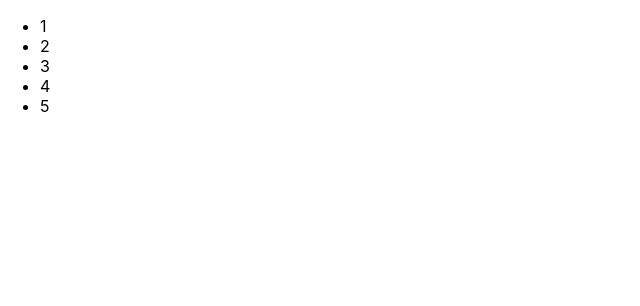
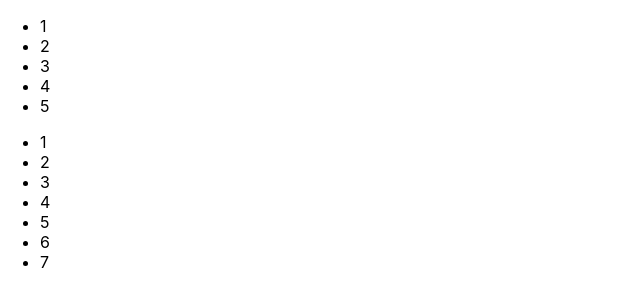
Before and after one commit to roshanpoudel91/react-basic, a React (Create React App) app: page / in a window 1280 px wide. Shown: the top 306 px of the page, without its empty margins (0-640 px from the left). Built offline with nearby package versions, Linux system fonts and the light colour scheme.

Commit message:
multiple lists

```diff
--- a/src/index.js
+++ b/src/index.js
@@ -6,10 +6,13 @@ import reportWebVitals from './reportWebVitals';
 
 
 const menuItems = [1,2,3,4,5];
+const menuItems2 = [1,2,3,4,5,6,7];
 const root = ReactDOM.createRoot(document.getElementById('root'));
 root.render(
-
+  <div>
     <App menuItems={menuItems} />
+    <App menuItems={menuItems2} />
+  </div>
 
 );
 
```
